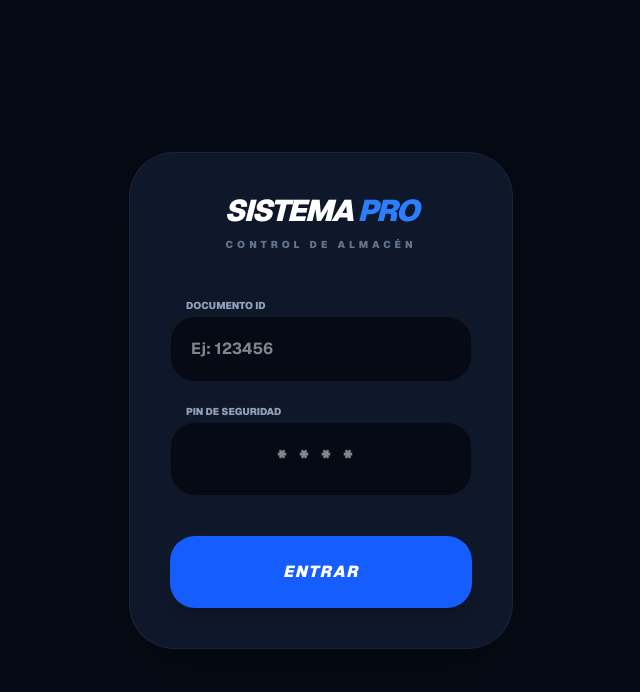
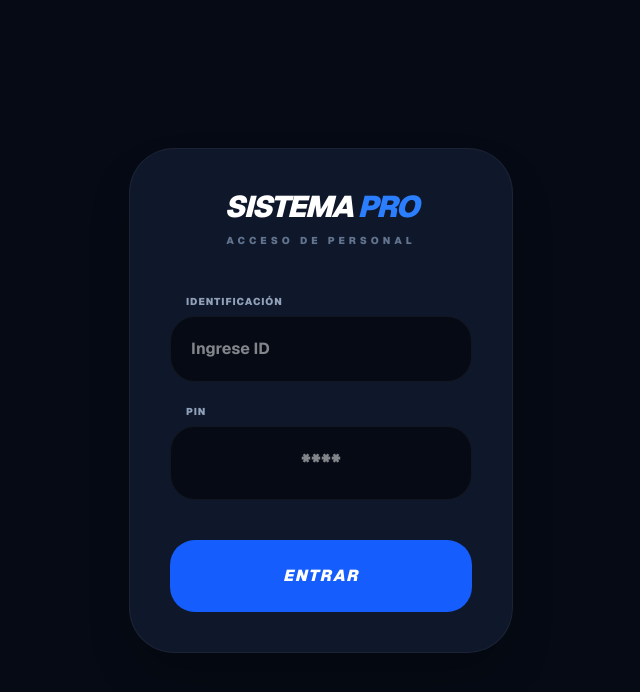
Before and after one commit to oturaniko-ray/almacen-final, a Next.js app: page / in a window 1280 px wide. Shown: the top 692 px of the page, without its empty margins (319-959 px from the left). Built offline with nearby package versions, Linux system fonts and the light colour scheme; no server answers.

Commit message:
fallas 1

```diff
--- a/app/page.tsx
+++ b/app/page.tsx
@@ -16,11 +16,10 @@ export default function LoginPage() {
     setLoading(true);
 
     try {
-      // Limpiamos espacios en blanco para evitar errores de tipeo
       const docLimpio = documento.trim();
       const pinLimpio = pin.trim();
 
-      // CONSULTA DE VALIDACIÓN
+      // 1. INTENTO DE BÚSQUEDA (Ajusta 'documento_id' si en tu DB se llama 'cedula' o 'identificacion')
       const { data, error } = await supabase
         .from('empleados')
         .select('*')
@@ -29,57 +28,52 @@ export default function LoginPage() {
         .maybeSingle();
 
       if (error) {
-        console.error("Error de Supabase:", error);
-        alert(`Error de DB: ${error.message}`);
+        // Si sale este error, es que la columna 'documento_id' o 'pin_seguridad' NO EXISTEN con ese nombre
+        console.error("Error de columnas:", error);
+        alert(`Error técnico: Verifique que las columnas se llamen 'documento_id' y 'pin_seguridad'`);
         setLoading(false);
         return;
       }
 
       if (!data) {
-        // Diagnóstico: Verificamos si al menos el documento existe
-        const { data: existeDoc } = await supabase
+        // Verificación de existencia simple para diagnóstico
+        const { data: existe } = await supabase
           .from('empleados')
-          .select('documento_id')
+          .select('nombre')
           .eq('documento_id', docLimpio)
           .maybeSingle();
 
-        if (existeDoc) {
-          alert("El PIN es incorrecto.");
+        if (existe) {
+          alert(`Hola ${existe.nombre}, el PIN ingresado es incorrecto.`);
         } else {
-          alert("El Documento ID no está registrado.");
+          alert(`El ID ${docLimpio} no aparece en la base de datos.`);
         }
         setLoading(false);
         return;
       }
 
-      if (!data.activo) {
-        alert("Usuario inactivo. Contacte al administrador.");
+      if (data.activo === false) {
+        alert("Usuario inactivo.");
         setLoading(false);
         return;
       }
 
       // GUARDAR SESIÓN
-      const sessionData = {
+      localStorage.setItem('user_session', JSON.stringify({
         id: data.id,
         nombre: data.nombre,
-        rol: data.rol ? data.rol.toLowerCase() : 'empleado',
+        rol: data.rol?.toLowerCase() || 'empleado',
         documento_id: data.documento_id
-      };
+      }));
 
-      localStorage.setItem('user_session', JSON.stringify(sessionData));
-
-      // REDIRECCIÓN LÓGICA
-      if (sessionData.rol === 'admin' || sessionData.rol === 'administrador') {
-        router.push('/admin');
-      } else if (sessionData.rol === 'supervisor') {
-        router.push('/supervisor');
-      } else {
-        router.push('/empleado');
-      }
+      // REDIRECCIÓN
+      const rol = data.rol?.toLowerCase();
+      if (rol === 'admin' || rol === 'administrador') router.push('/admin');
+      else if (rol === 'supervisor') router.push('/supervisor');
+      else router.push('/empleado');
 
     } catch (err) {
-      console.error("Error crítico:", err);
-      alert("Error crítico de conexión.");
+      alert("Error de conexión");
     } finally {
       setLoading(false);
     }
@@ -87,32 +81,30 @@ export default function LoginPage() {
 
   return (
     <main className="min-h-screen bg-[#050a14] flex items-center justify-center p-6 font-sans">
-      <div className="w-full max-w-sm bg-[#0f172a] p-10 rounded-[45px] border border-white/5 shadow-2xl">
+      <div className="w-full max-w-sm bg-[#0f172a] p-10 rounded-[45px] border border-white/5 shadow-2xl text-white">
         <div className="text-center mb-10">
-          <h1 className="text-3xl font-black italic uppercase tracking-tighter text-white">
-            SISTEMA <span className="text-blue-500">PRO</span>
-          </h1>
-          <p className="text-[10px] font-black uppercase tracking-[0.4em] text-slate-500 mt-2">Control de Almacén</p>
+          <h1 className="text-3xl font-black italic uppercase tracking-tighter">SISTEMA <span className="text-blue-500">PRO</span></h1>
+          <p className="text-[10px] font-black uppercase tracking-[0.4em] text-slate-500 mt-2">Acceso de Personal</p>
         </div>
 
         <form onSubmit={handleLogin} className="space-y-4">
-          <div className="space-y-1">
-            <label className="text-[10px] font-black uppercase ml-4 text-slate-400">Documento ID</label>
+          <div>
+            <label className="text-[10px] font-black uppercase ml-4 text-slate-400 tracking-widest">Identificación</label>
             <input
               type="text"
-              className="w-full bg-[#050a14] border border-white/5 p-5 rounded-[25px] text-white outline-none focus:border-blue-500 transition-all font-bold"
+              className="w-full bg-[#050a14] border border-white/5 p-5 rounded-[25px] outline-none focus:border-blue-500 transition-all font-bold mt-1"
               value={documento}
               onChange={(e) => setDocumento(e.target.value)}
-              placeholder="Ej: 123456"
+              placeholder="Ingrese ID"
               required
             />
           </div>
 
-          <div className="space-y-1">
-            <label className="text-[10px] font-black uppercase ml-4 text-slate-400">PIN de Seguridad</label>
+          <div>
+            <label className="text-[10px] font-black uppercase ml-4 text-slate-400 tracking-widest">PIN</label>
             <input
               type="password"
-              className="w-full bg-[#050a14] border border-white/5 p-5 rounded-[25px] text-white outline-none focus:border-blue-500 transition-all text-center text-2xl tracking-[0.5em] font-black"
+              className="w-full bg-[#050a14] border border-white/5 p-5 rounded-[25px] outline-none focus:border-blue-500 transition-all text-center text-2xl font-black mt-1"
               value={pin}
               onChange={(e) => setPin(e.target.value)}
               placeholder="****"
@@ -123,9 +115,9 @@ export default function LoginPage() {
           <button
             type="submit"
             disabled={loading}
-            className="w-full bg-blue-600 hover:bg-blue-500 p-6 rounded-[25px] text-white font-black uppercase italic tracking-widest mt-6 transition-all shadow-lg disabled:opacity-50"
+            className="w-full bg-blue-600 hover:bg-blue-500 p-6 rounded-[25px] font-black uppercase italic tracking-widest mt-6 transition-all disabled:opacity-50"
           >
-            {loading ? 'Verificando...' : 'Entrar'}
+            {loading ? 'Validando...' : 'Entrar'}
           </button>
         </form>
       </div>
```
